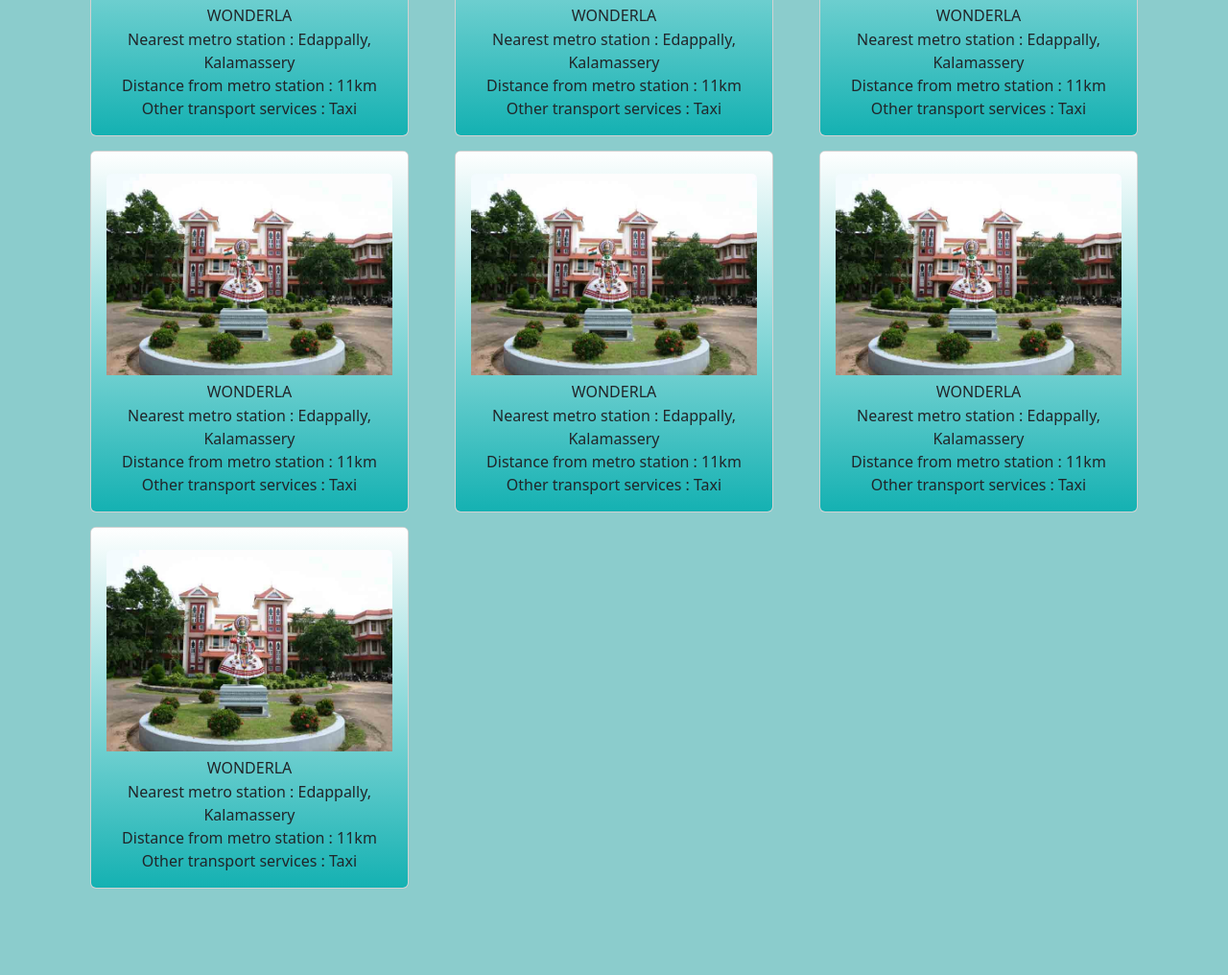
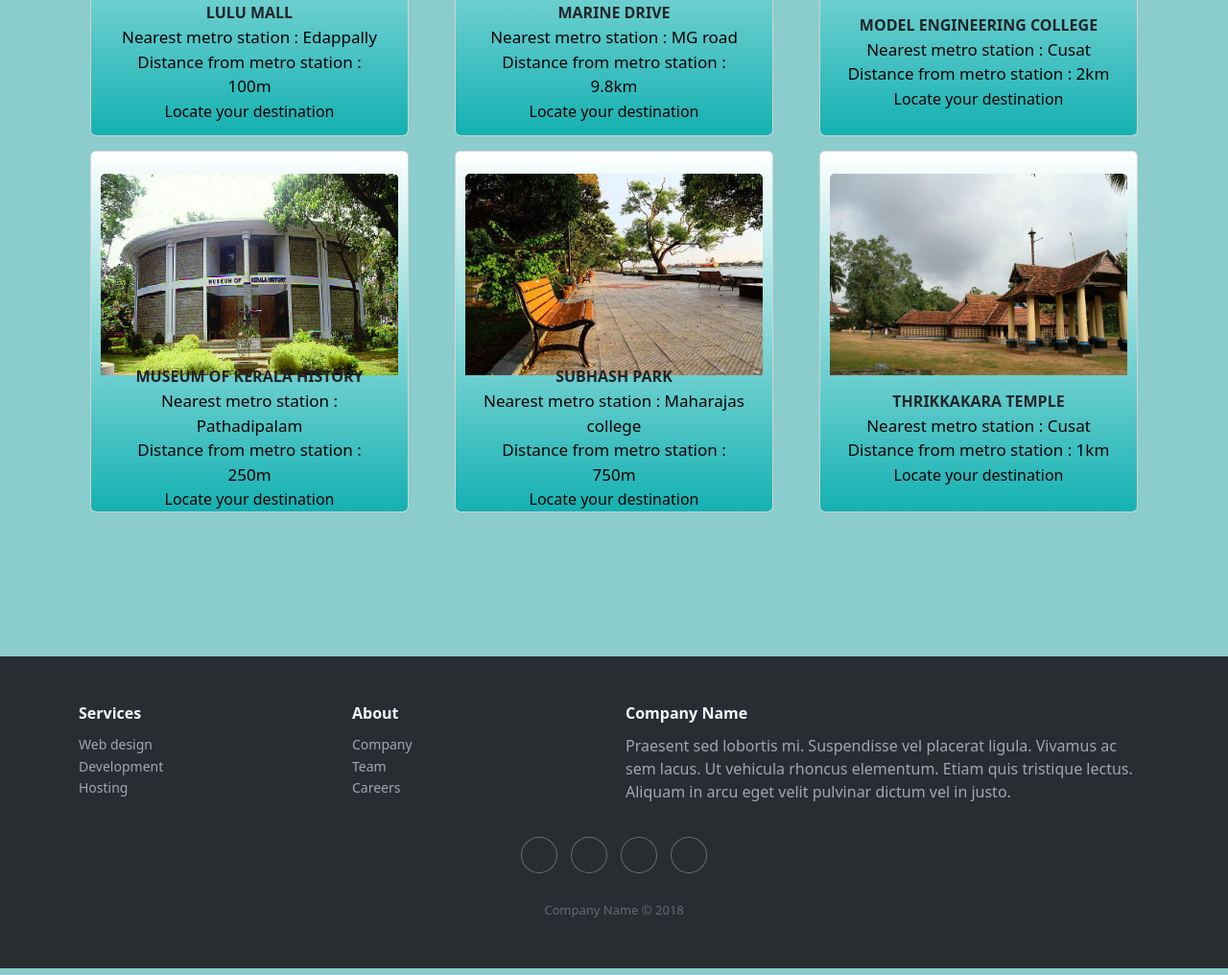
Before and after one commit to adilmuhammedy/Kochimetro, a PHP site: page /tourguide.html in a window 1280 px wide. Shown: the part 1085-2101 px from the top of the page at 96% size. Run offline with PHP 8.4, Linux system fonts and the light colour scheme.

Commit message:
tour guide updated

```diff
--- a/css/tourguide.css
+++ b/css/tourguide.css
@@ -12,7 +12,9 @@
 
 .tour-main{
     background-color: #4fb2b2a8;
-    padding-bottom: 90px;
+    padding-bottom: 150px;
+    min-height: 87vh;
+
 }
 
 .tour-main .head-desc{
@@ -30,11 +32,14 @@
     font-family: 'Lato', sans-serif;
     color: #0a0a0a77;
     text-align: center;
+    width: 60%;
 }
 
 .tour-main .head-desc p{
     color: #ffffff;
     font-size: large;
+    text-align: center;
+    width: 60%;
 
 }
 
@@ -71,6 +76,7 @@
 .data-div h6{
     margin-bottom:3px;
     text-align: center;
+    font-weight: 700;
 }
 
 .data-div .data{
@@ -80,6 +86,12 @@
     align-items: center;
     justify-content: center;
     text-align: center;
+    font-size: 17px;
+    color: #000000;
+}
+
+.img-div{
+    width: 310px;
 }
 
 .card-img-top{
@@ -89,3 +101,120 @@
 .col{
     padding-left: 20px;
 }
+
+.data-div .data a{
+    text-decoration: none;
+    color: #000000;
+    font-size: 16px;
+}
+
+.data-div .data a:hover{
+    text-decoration:underline;
+    color: #000000;
+}
+
+/* @media(max-width:780px){
+  .tour-main .head-desc h1{
+    font-size: 80px;
+    width: 50%;
+}
+
+.tour-main .head-desc p{
+    color: #ffffff;
+    font-size: large;
+
+}
+} */
+
+/* footer  */
+
+.footer-dark {
+    /* margin-top: 100px; */
+    padding:50px 0;
+    color:#f0f9ff;
+    background-color:#282d32;
+  }
+
+  .footer-dark h3 {
+    margin-top:0;
+    margin-bottom:12px;
+    font-weight:bold;
+    font-size:16px;
+  }
+
+  .footer-dark ul {
+    padding:0;
+    list-style:none;
+    line-height:1.6;
+    font-size:14px;
+    margin-bottom:0;
+  }
+
+  .footer-dark ul a {
+    color:inherit;
+    text-decoration:none;
+    opacity:0.6;
+  }
+
+  .footer-dark ul a:hover {
+    opacity:0.8;
+  }
+
+  @media (max-width:767px) {
+    .footer-dark .item:not(.social) {
+      text-align:center;
+      padding-bottom:20px;
+    }
+  }
+
+  .footer-dark .item.text {
+    margin-bottom:36px;
+  }
+
+  @media (max-width:767px) {
+    .footer-dark .item.text {
+      margin-bottom:0;
+    }
+  }
+
+  .footer-dark .item.text p {
+    opacity:0.6;
+    margin-bottom:0;
+  }
+
+  .footer-dark .item.social {
+    text-align:center;
+  }
+
+  @media (max-width:991px) {
+    .footer-dark .item.social {
+      text-align:center;
+      margin-top:20px;
+    }
+  }
+
+  .footer-dark .item.social > a {
+    font-size:20px;
+    width:36px;
+    height:36px;
+    line-height:36px;
+    display:inline-block;
+    text-align:center;
+    border-radius:50%;
+    box-shadow:0 0 0 1px rgba(255,255,255,0.4);
+    margin:0 8px;
+    color:#fff;
+    opacity:0.75;
+  }
+
+  .footer-dark .item.social > a:hover {
+    opacity:0.9;
+  }
+
+  .footer-dark .copyright {
+    text-align:center;
+    padding-top:24px;
+    opacity:0.3;
+    font-size:13px;
+    margin-bottom:0;
+  }
--- a/tourguide.html
+++ b/tourguide.html
@@ -50,7 +50,7 @@
                     </div>
                     <div class="bottom-right col-6">
                         <ul>
-                            <li><a href="#">Home</a></li>
+                            <li><a href="home.html">Home</a></li>
                             <li><a href="#">Our Project</a></li>
                             <li><a href="#">lorem</a></li>
                         </ul>
@@ -94,14 +94,14 @@
                                 <div class="card" style="width:350px; height:auto;">
                                     <div class="card-body">
                                         <div class="img-div">
-                                            <img src="images/cusat.jpg" class="card-img-top">
+                                            <img src="images/church.jpg" class="card-img-top">
                                         </div>
                                         <div class="data-div">
-                                            <h6 class="card-title">WONDERLA</h2>
+                                            <h6 class="card-title">EDAPPALLY CHURCH</h2>
                                             <div class="data">
-                                                <span>Nearest metro station : Edappally, Kalamassery</span>
-                                                <span>Distance from metro station : 11km</span>
-                                                <span>Other transport services : Taxi</span>
+                                                <span>Nearest metro station : Edappally</span>
+                                                <span>Distance from metro station : 500m</span>
+                                                <span><a href="#">Locate your destination</a></span>
                                             </div>
                                         </div>
                                     </div>
@@ -114,14 +114,14 @@
                                 <div class="card" style="width:350px; height:auto;">
                                     <div class="card-body">
                                         <div class="img-div">
-                                            <img src="images/cusat.jpg" class="card-img-top">
+                                            <img src="images/cochin-airport.jpg" class="card-img-top">
                                         </div>
                                         <div class="data-div">
-                                            <h6 class="card-title">WONDERLA</h2>
+                                            <h6 class="card-title">COCHIN INTERNATIONAL AIRPORT</h2>
                                             <div class="data">
-                                                <span>Nearest metro station : Edappally, Kalamassery</span>
-                                                <span>Distance from metro station : 11km</span>
-                                                <span>Other transport services : Taxi</span>
+                                                <span>Nearest metro station : Aluva</span>
+                                                <span>Distance from metro station : 5.8km</span>
+                                                <span><a href="#">Locate your destination</a></span>
                                             </div>
                                         </div>
                                     </div>
@@ -134,14 +134,14 @@
                                 <div class="card " style="width:350px; height:auto;">
                                     <div class="card-body">
                                         <div class="img-div">
-                                            <img src="images/cusat.jpg" class="card-img-top">
+                                            <img src="images/thrikkakara-vamana-moorthy.jpg" class="card-img-top">
                                         </div>
                                         <div class="data-div">
-                                            <h6 class="card-title">WONDERLA</h2>
+                                            <h6 class="card-title">THRIKKAKARA TEMPLE</h2>
                                             <div class="data">
-                                                <span>Nearest metro station : Edappally, Kalamassery</span>
-                                                <span>Distance from metro station : 11km</span>
-                                                <span>Other transport services : Taxi</span>
+                                                <span>Nearest metro station : Cusat</span>
+                                                <span>Distance from metro station : 1km</span>
+                                                <span><a href="#">Locate your destination</a></span>
                                             </div>
                                         </div>
                                     </div>
@@ -154,14 +154,14 @@
                                 <div class="card " style="width:350px; height:auto;">
                                     <div class="card-body">
                                         <div class="img-div">
-                                            <img src="images/cusat.jpg" class="card-img-top">
+                                            <img src="images/lulu.jpg" class="card-img-top">
                                         </div>
                                         <div class="data-div">
-                                            <h6 class="card-title">WONDERLA</h2>
+                                            <h6 class="card-title">LULU MALL</h2>
                                             <div class="data">
-                                                <span>Nearest metro station : Edappally, Kalamassery</span>
-                                                <span>Distance from metro station : 11km</span>
-                                                <span>Other transport services : Taxi</span>
+                                                <span>Nearest metro station : Edappally</span>
+                                                <span>Distance from metro station : 100m</span>
+                                                <span><a href="#">Locate your destination</a></span>
                                             </div>
                                         </div>
                                     </div>
@@ -179,11 +179,11 @@
                                             <img src="images/cusat.jpg" class="card-img-top">
                                         </div>
                                         <div class="data-div">
-                                            <h6 class="card-title">WONDERLA</h2>
+                                            <h6 class="card-title">COCHIN UNIVERSITY</h2>
                                             <div class="data">
-                                                <span>Nearest metro station : Edappally, Kalamassery</span>
-                                                <span>Distance from metro station : 11km</span>
-                                                <span>Other transport services : Taxi</span>
+                                                <span>Nearest metro station : Cusat</span>
+                                                <span>Distance from metro station : 500m</span>
+                                                <span><a href="#">Locate your destination</a></span>
                                             </div>
                                         </div>
                                     </div>
@@ -198,14 +198,14 @@
                                 <div class="card" style="width:350px; height:auto;">
                                     <div class="card-body">
                                         <div class="img-div">
-                                            <img src="images/cusat.jpg" class="card-img-top">
+                                            <img src="images/marine.jpg" class="card-img-top">
                                         </div>
                                         <div class="data-div">
-                                            <h6 class="card-title">WONDERLA</h2>
+                                            <h6 class="card-title">MARINE DRIVE</h2>
                                             <div class="data">
-                                                <span>Nearest metro station : Edappally, Kalamassery</span>
-                                                <span>Distance from metro station : 11km</span>
-                                                <span>Other transport services : Taxi</span>
+                                                <span>Nearest metro station : MG road</span>
+                                                <span>Distance from metro station : 9.8km</span>
+                                                <span><a href="#">Locate your destination</a></span>
                                             </div>
                                         </div>
                                     </div>
@@ -219,14 +219,14 @@
                                 <div class="card" style="width:350px; height:auto;">
                                     <div class="card-body">
                                         <div class="img-div">
-                                            <img src="images/cusat.jpg" class="card-img-top">
+                                            <img src="images/mec.jpg" class="card-img-top">
                                         </div>
                                         <div class="data-div">
-                                            <h6 class="card-title">WONDERLA</h2>
+                                            <h6 class="card-title">MODEL ENGINEERING COLLEGE</h2>
                                             <div class="data">
-                                                <span>Nearest metro station : Edappally, Kalamassery</span>
-                                                <span>Distance from metro station : 11km</span>
-                                                <span>Other transport services : Taxi</span>
+                                                <span>Nearest metro station : Cusat</span>
+                                                <span>Distance from metro station : 2km</span>
+                                                <span><a href="#">Locate your destination</a></span>
                                             </div>
                                         </div>
                                     </div>
@@ -239,14 +239,14 @@
                                 <div class="card" style="width:350px; height:auto;">
                                     <div class="card-body">
                                         <div class="img-div">
-                                            <img src="images/cusat.jpg" class="card-img-top">
+                                            <img src="images/subhash-park.jpg" class="card-img-top">
                                         </div>
                                         <div class="data-div">
-                                            <h6 class="card-title">WONDERLA</h2>
+                                            <h6 class="card-title">SUBHASH PARK</h2>
                                             <div class="data">
-                                                <span>Nearest metro station : Edappally, Kalamassery</span>
-                                                <span>Distance from metro station : 11km</span>
-                                                <span>Other transport services : Taxi</span>
+                                                <span>Nearest metro station : Maharajas college</span>
+                                                <span>Distance from metro station : 750m</span>
+                                                <span><a href="#">Locate your destination</a></span>
                                             </div>
                                         </div>
                                     </div>
@@ -259,34 +259,14 @@
                                 <div class="card" style="width:350px; height:auto;">
                                     <div class="card-body">
                                         <div class="img-div">
-                                            <img src="images/cusat.jpg" class="card-img-top">
+                                            <img src="images/museum.jpg" class="card-img-top">
                                         </div>
                                         <div class="data-div">
-                                            <h6 class="card-title">WONDERLA</h2>
+                                            <h6 class="card-title">MUSEUM OF KERALA HISTORY</h2>
                                             <div class="data">
-                                                <span>Nearest metro station : Edappally, Kalamassery</span>
-                                                <span>Distance from metro station : 11km</span>
-                                                <span>Other transport services : Taxi</span>
-                                            </div>
-                                        </div>
-                                    </div>
-                                </div>
-                            </div>
-                        </div>
-
-                        <div class="col-md-6 col-xl-4 cardcontainer">
-                            <div class="container d-flex justify-content-center">
-                                <div class="card" style="width:350px; height:auto;">
-                                    <div class="card-body">
-                                        <div class="img-div">
-                                            <img src="images/cusat.jpg" class="card-img-top">
-                                        </div>
-                                        <div class="data-div">
-                                            <h6 class="card-title">WONDERLA</h2>
-                                            <div class="data">
-                                                <span>Nearest metro station : Edappally, Kalamassery</span>
-                                                <span>Distance from metro station : 11km</span>
-                                                <span>Other transport services : Taxi</span>
+                                                <span>Nearest metro station : Pathadipalam</span>
+                                                <span>Distance from metro station : 250m</span>
+                                                <span><a href="#">Locate your destination</a></span>
                                             </div>
                                         </div>
                                     </div>
@@ -298,5 +278,37 @@
             </div>
         </div>
     </section>
+
+    <!-- footer  -->
+  <div class="footer-dark">
+    <footer>
+        <div class="container">
+            <div class="row">
+                <div class="col-sm-6 col-md-3 item">
+                    <h3>Services</h3>
+                    <ul>
+                        <li><a href="#">Web design</a></li>
+                        <li><a href="#">Development</a></li>
+                        <li><a href="#">Hosting</a></li>
+                    </ul>
+                </div>
+                <div class="col-sm-6 col-md-3 item">
+                    <h3>About</h3>
+                    <ul>
+                        <li><a href="#">Company</a></li>
+                        <li><a href="#">Team</a></li>
+                        <li><a href="#">Careers</a></li>
+                    </ul>
+                </div>
+                <div class="col-md-6 item text">
+                    <h3>Company Name</h3>
+                    <p>Praesent sed lobortis mi. Suspendisse vel placerat ligula. Vivamus ac sem lacus. Ut vehicula rhoncus elementum. Etiam quis tristique lectus. Aliquam in arcu eget velit pulvinar dictum vel in justo.</p>
+                </div>
+                <div class="col item social"><a href="#"><i class="icon ion-social-facebook"></i></a><a href="#"><i class="icon ion-social-twitter"></i></a><a href="#"><i class="icon ion-social-snapchat"></i></a><a href="#"><i class="icon ion-social-instagram"></i></a></div>
+            </div>
+            <p class="copyright">Company Name © 2018</p>
+        </div>
+    </footer>
+  </div>
 </body>
 </html>
```
Also changed, not shown: css/home.css (+12 -7 lines), images/WhatsApp Image 2023-06-14 at 12.51.08 AM.jpeg (added), images/cochin-airport.jpg (added), images/mec.jpg (added), images/subhash-park.jpg (added), images/thrikkakara-vamana-moorthy.jpg (added).
